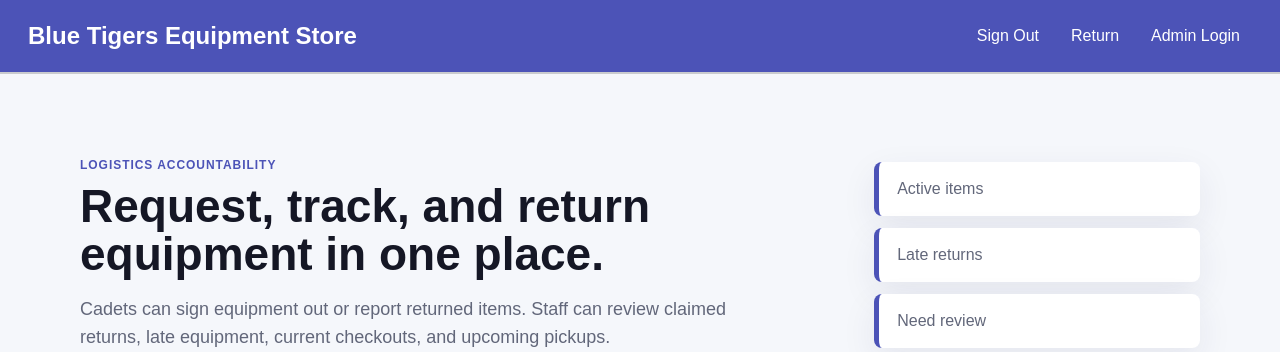
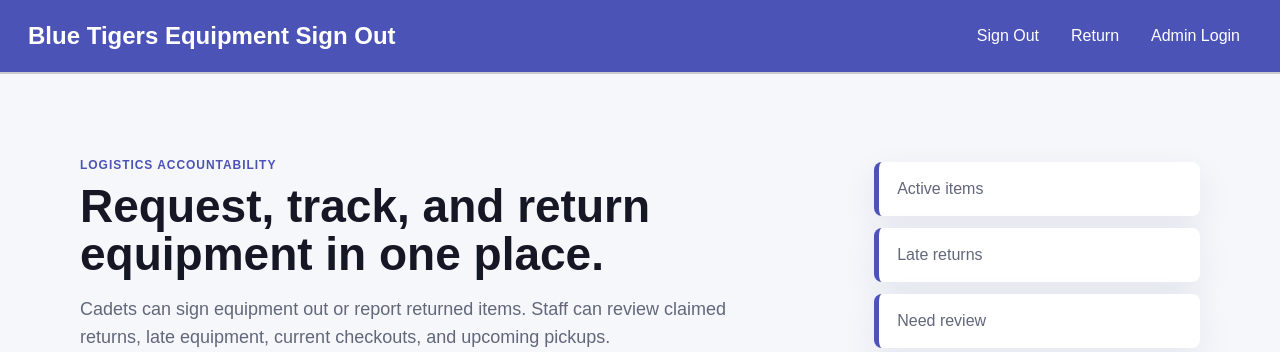
Before and after one commit to Emma-Devens/BlueTigersEquipmentSignOut, a Python web app: template templates/home.html in a window 1280 px wide. Shown: the top 352 px of the page. Run offline with Jinja, Linux system fonts and the light colour scheme; the template is opened without the code that fills it, so the values that code supplies are empty.

Commit message:
Update site banner label

```diff
--- a/app.py
+++ b/app.py
@@ -158,7 +158,7 @@ def layout(title: str, body: str, admin: bool = False) -> bytes:
   </head>
   <body>
     <header class="topbar">
-      <a class="brand" href="/">Blue Tigers Equipment Store</a>
+      <a class="brand" href="/">Blue Tigers Equipment Sign Out</a>
       <nav>
         <a href="/signout">Sign Out</a>
         <a href="/return">Return</a>
--- a/templates/base.html
+++ b/templates/base.html
@@ -8,7 +8,7 @@
   </head>
   <body>
     <header class="topbar">
-      <a class="brand" href="{{ url_for('home') }}">Blue Tigers Equipment Store</a>
+      <a class="brand" href="{{ url_for('home') }}">Blue Tigers Equipment Sign Out</a>
       <nav>
         <a href="{{ url_for('signout') }}">Sign Out</a>
         <a href="{{ url_for('return_equipment') }}">Return</a>
```
